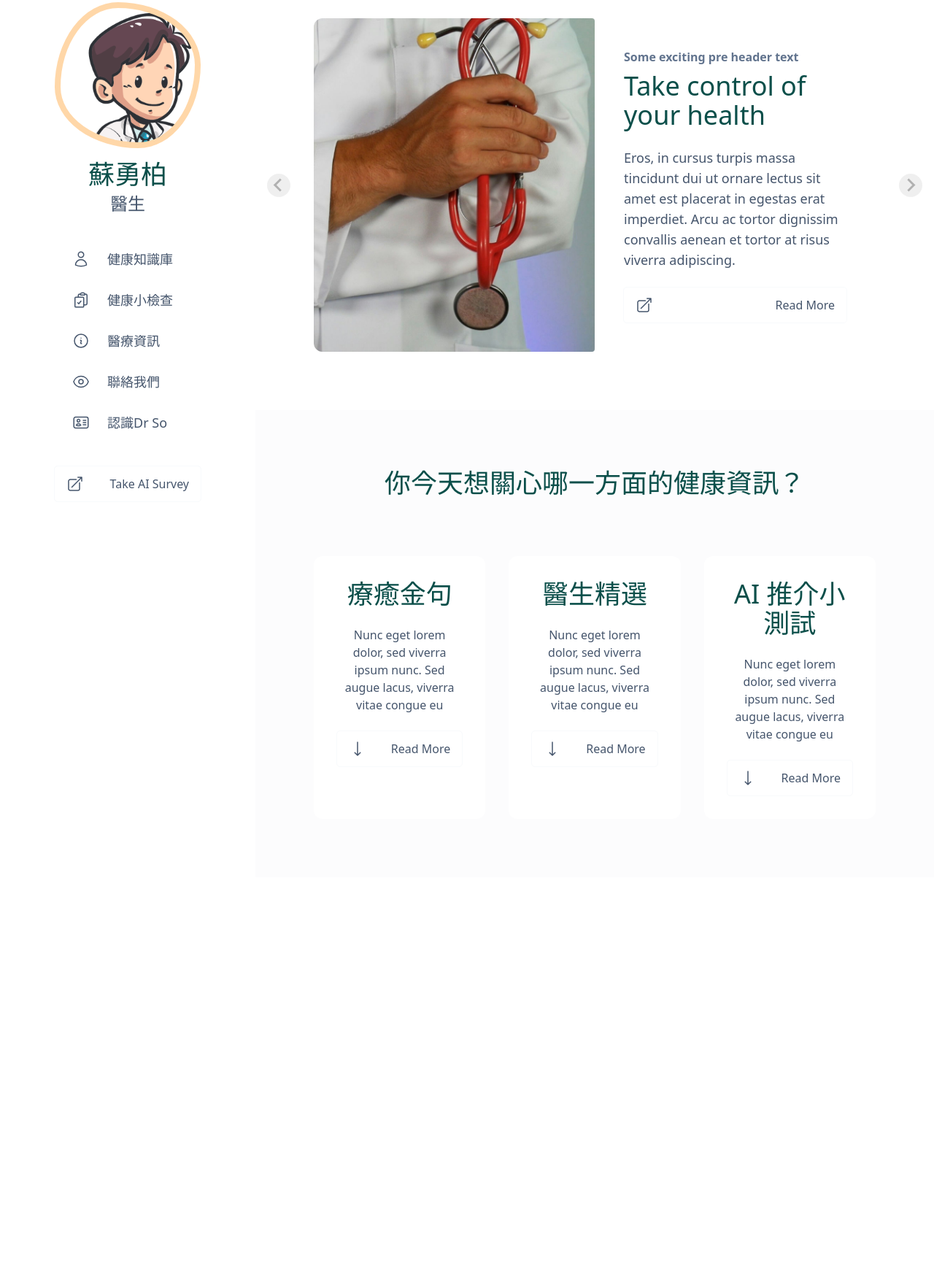
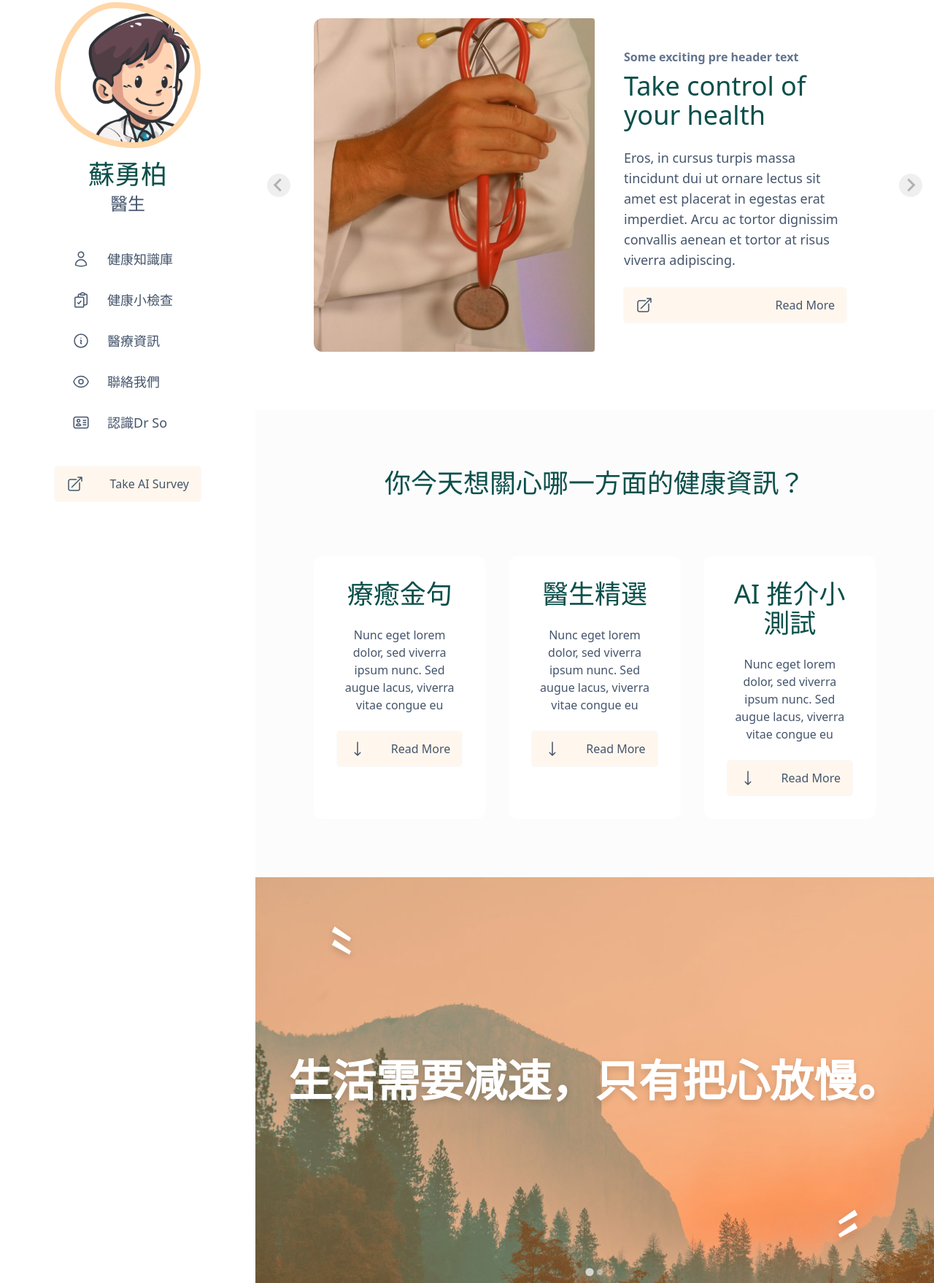
Before and after one commit to Ruppell/mio-dr-so, a website: page index.html in a window 1280 px wide. Shown: the part 55-1813 px from the top of the page at 73% size. Before the commit the page ends 1257 px from the top, so only its background shows below. Drawn offline with nearby package versions, Linux system fonts and the light colour scheme.

Commit message:
feat: Adds quotes section

```diff
--- a/index.html
+++ b/index.html
@@ -66,7 +66,7 @@
                             </a>
                         </nav>
                         <div class="actions">
-                            <a href="#" class="block text-center px-4 py-3 w-full outline outline-slate-50 transition rounded hover:bg-orange-50 hover:outline-orange-100 flex justify-between">
+                            <a href="#" class="block text-center px-4 py-3 w-full outline outline-slate-50 transition rounded bg-orange-50 outline-orange-100 hover:bg-orange-100 hover:outline-orange-200 flex justify-between">
                                 <svg xmlns="http://www.w3.org/2000/svg" fill="none" viewBox="0 0 24 24" stroke-width="1.5" stroke="currentColor" class="size-6">
                                     <path stroke-linecap="round" stroke-linejoin="round" d="M13.5 6H5.25A2.25 2.25 0 0 0 3 8.25v10.5A2.25 2.25 0 0 0 5.25 21h10.5A2.25 2.25 0 0 0 18 18.75V10.5m-10.5 6L21 3m0 0h-5.25M21 3v5.25" />
                                 </svg>
@@ -87,7 +87,10 @@
                                 <div class="splide__slide">
                                     <div class="grid grid-cols-1 md:grid-cols-2 rounded-xl overflow-hidden">
                                         <!-- <a href="#"><img alt="" class="min-h-full" src="https://placehold.co/800x950/ffd7a8/314158/png"/></a> -->
-                                        <a href="#"><img class="min-h-full rounded overflow-hidden" src="/src/img/sample-1.jpg"/></a>
+                                        <a href="#" class="relative">
+                                            <div class="bg-orange-500/20 absolute top-0 left-0 w-full h-full z-0"></div>
+                                            <img class="min-h-full rounded overflow-hidden" src="/src/img/sample-1.jpg"/>
+                                        </a>
                                         <div class="grid grid-cols-1 bg-white justify-items-center justify-center items-center py-4 px-10">
                                             <div class="space-y-6">
                                                 <div class="space-y-2">
@@ -95,7 +98,7 @@
                                                     <div class="text-4xl heading">Take control of your health</div>
                                                 </div>
                                                 <p class="text-lg text-gray/70">Eros, in cursus turpis massa tincidunt dui ut ornare lectus sit amet est placerat in egestas erat imperdiet. Arcu ac tortor dignissim convallis aenean et tortor at risus viverra adipiscing.</p>
-                                                <a href="#" class="block text-center px-4 py-3 w-full outline outline-slate-50 transition rounded hover:bg-orange-50 hover:outline-orange-100 flex justify-between">
+                                                <a href="#" class="block text-center px-4 py-3 w-full outline outline-slate-50 transition rounded bg-orange-50 outline-orange-100 hover:bg-orange-100 hover:outline-orange-200 flex justify-between">
                                                     <svg xmlns="http://www.w3.org/2000/svg" fill="none" viewBox="0 0 24 24" stroke-width="1.5" stroke="currentColor" class="size-6">
                                                         <path stroke-linecap="round" stroke-linejoin="round" d="M13.5 6H5.25A2.25 2.25 0 0 0 3 8.25v10.5A2.25 2.25 0 0 0 5.25 21h10.5A2.25 2.25 0 0 0 18 18.75V10.5m-10.5 6L21 3m0 0h-5.25M21 3v5.25" />
                                                     </svg>
@@ -119,7 +122,7 @@
                             <div class="bg-white w-full p-8 rounded-xl text-center space-y-6 transition hover:scale-105">
                                 <h3 class="text-4xl heading">療癒金句</h3>
                                 <p class="text-gray/70">Nunc eget lorem dolor, sed viverra ipsum nunc. Sed augue lacus, viverra vitae congue eu</p>
-                                <a href="#" class="block text-center px-4 py-3 w-full outline outline-slate-50 transition rounded hover:bg-orange-50 hover:outline-orange-100 flex justify-between">
+                                <a href="#" class="block text-center px-4 py-3 w-full outline outline-slate-50 transition rounded bg-orange-50 outline-orange-100 hover:bg-orange-100 hover:outline-orange-200 flex justify-between">
                                     <svg xmlns="http://www.w3.org/2000/svg" fill="none" viewBox="0 0 24 24" stroke-width="1.5" stroke="currentColor" class="size-6">
                                         <path stroke-linecap="round" stroke-linejoin="round" d="M15.75 17.25 12 21m0 0-3.75-3.75M12 21V3" />
                                     </svg>
@@ -129,7 +132,7 @@
                             <div class="bg-white w-full p-8 rounded-xl text-center space-y-6 transition hover:scale-105">
                                 <h3 class="text-4xl heading">醫生精選</h3>
                                 <p class="text-gray/70">Nunc eget lorem dolor, sed viverra ipsum nunc. Sed augue lacus, viverra vitae congue eu</p>
-                                <a href="#" class="block text-center px-4 py-3 w-full outline outline-slate-50 transition rounded hover:bg-orange-50 hover:outline-orange-100 flex justify-between">
+                                <a href="#" class="block text-center px-4 py-3 w-full outline outline-slate-50 transition rounded bg-orange-50 outline-orange-100 hover:bg-orange-100 hover:outline-orange-200 flex justify-between">
                                     <svg xmlns="http://www.w3.org/2000/svg" fill="none" viewBox="0 0 24 24" stroke-width="1.5" stroke="currentColor" class="size-6">
                                         <path stroke-linecap="round" stroke-linejoin="round" d="M15.75 17.25 12 21m0 0-3.75-3.75M12 21V3" />
                                     </svg>
@@ -139,7 +142,7 @@
                             <div class="bg-white w-full p-8 rounded-xl text-center space-y-6 transition hover:scale-105">
                                 <h3 class="text-4xl heading">AI 推介小測試</h3>
                                 <p class="text-gray/70">Nunc eget lorem dolor, sed viverra ipsum nunc. Sed augue lacus, viverra vitae congue eu</p>
-                                <a href="#" class="block text-center px-4 py-3 w-full outline outline-slate-50 transition rounded hover:bg-orange-50 hover:outline-orange-100 flex justify-between">
+                                <a href="#" class="block text-center px-4 py-3 w-full outline outline-slate-50 transition rounded bg-orange-50 outline-orange-100 hover:bg-orange-100 hover:outline-orange-200 flex justify-between">
                                     <svg xmlns="http://www.w3.org/2000/svg" fill="none" viewBox="0 0 24 24" stroke-width="1.5" stroke="currentColor" class="size-6">
                                         <path stroke-linecap="round" stroke-linejoin="round" d="M15.75 17.25 12 21m0 0-3.75-3.75M12 21V3" />
                                     </svg>
@@ -152,6 +155,33 @@
 
                 <!-- 你是否忽略了身體的提醒? (Are you ignoring your body's reminders?) -->
 
+                <section id="quote-carousel" class="splide overflow-hidden">
+                    <div class="splide__track">
+                        <div class="splide__list">
+                            <!-- Slide -->
+                            <div class="splide__slide">
+                                <div class="grid grid-cols-1 bg-black justify-items-center justify-center items-center py-4 px-10 bg-orange-500 py-10 relative" style="background-image: url('src/img/sample-3.jpg')">
+                                    <div class="bg-orange-500/40 absolute top-0 left-0 w-full h-full z-0"></div>
+                                    <div class="space-y-40 w-full z-100">
+                                        <div class="text-left text-8xl leading-16 h-2 drop-shadow-lg text-white mt-10">&#x301D</div>
+                                        <div class="text-6xl font-bold text-center drop-shadow-lg text-white">生活需要减速，只有把心放慢。</div>
+                                        <div class="text-right text-8xl leading-16 h-2  drop-shadow-lg text-white mb-10">&#x301E</div>
+                                    </div>
+                                </div>
+                            </div>
+                            <!-- Slide -->
+                            <div class="splide__slide">
+                                <div class="grid grid-cols-1 bg-black justify-items-center justify-center items-center py-4 px-10 bg-orange-500 py-10 relative" style="background-image: url('src/img/sample-2.jpg')">
+                                    <div class="bg-orange-500/40 absolute top-0 left-0 w-full h-full z-0"></div>
+                                    <div class="space-y-40 w-full z-100">
+                                        <div class="text-left text-8xl leading-16 h-2 drop-shadow-lg text-white mt-10">&#x301D</div>
+                                        <div class="text-6xl font-bold text-center drop-shadow-lg text-white">生活需要减速，只有把心放慢。</div>
+                                        <div class="text-right text-8xl leading-16 h-2  drop-shadow-lg text-white mb-10">&#x301E</div>
+                                    </div>
+                                </div>
+                            </div>
+                        </div>
+                </section>
             </div>
         </div>
         <script src="https://cdn.jsdelivr.net/npm/@splidejs/splide@4.1.4/dist/js/splide.min.js"></script>
@@ -162,6 +192,7 @@
 
          document.addEventListener( 'DOMContentLoaded', function () {
              new Splide( '#image-carousel' ).mount();
+             new Splide( '#quote-carousel', {arrows: false} ).mount();
          } );
         </script>
     </body>
--- a/src/input.css
+++ b/src/input.css
@@ -30,7 +30,8 @@ body {
 }
 
 .animated-border:hover {
-  animation-play-state: paused;
+    animation-play-state: paused;
+
 }
 
 @keyframes morphing {
```
Also changed, not shown: src/img/sample-2.jpg (added), src/img/sample-3.jpg (added), src/output.css.
